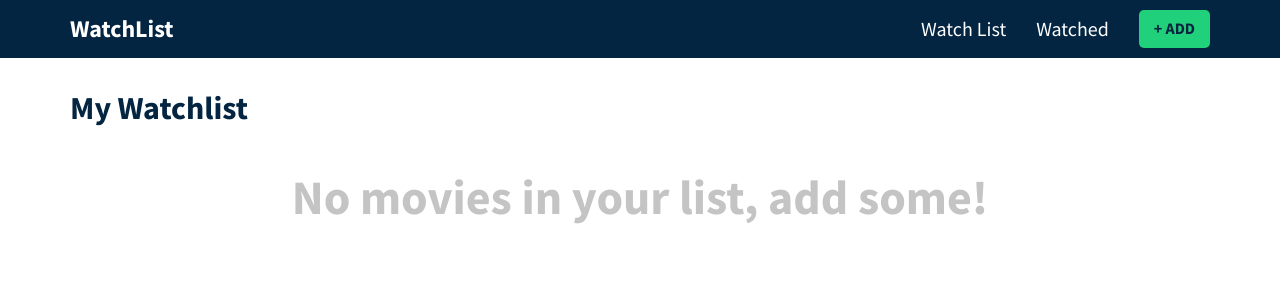
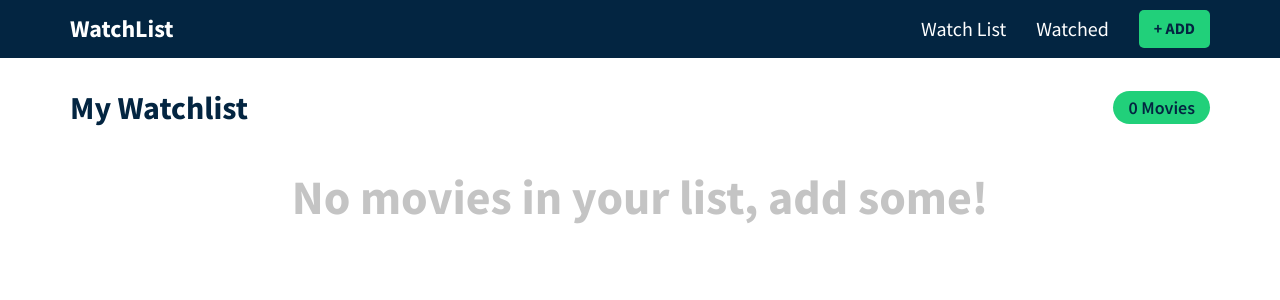
Before and after one commit to pavle99/movie_library, a React (Create React App) app: page / in a window 1280 px wide. Shown: the top 300 px of the page. Built offline with nearby package versions, Linux system fonts and the light colour scheme.

Commit message:
add movie counter

```diff
--- a/src/components/ResultCard.tsx
+++ b/src/components/ResultCard.tsx
@@ -10,11 +10,14 @@ export interface MovieProp {
 }
 
 const ResultCard = (movie: MovieProp) => {
-  const { addMovieToWatchlist, watchlist } = useContext(GlobalContext);
+  const { addMovieToWatchlist, addMovieToWatched, watchlist, watched } =
+    useContext(GlobalContext);
 
   let storedMovie = watchlist.find((wlmovie) => wlmovie.id === movie.id);
+  let storedMovieWatched = watched.find((wmovie) => wmovie.id === movie.id);
 
-  const watchlistDisabled = !!storedMovie;
+  const watchlistDisabled = storedMovie ? true : !!storedMovieWatched;
+  const watchedDisaled = !!storedMovieWatched;
 
   return (
     <div className="result-card">
@@ -45,6 +48,14 @@ const ResultCard = (movie: MovieProp) => {
           >
             Add to Watchlist
           </button>
+
+          <button
+            className="btn"
+            disabled={watchedDisaled}
+            onClick={() => addMovieToWatched(movie)}
+          >
+            Add to Watched
+          </button>
         </div>
       </div>
     </div>
--- a/src/components/Watched.tsx
+++ b/src/components/Watched.tsx
@@ -10,6 +10,9 @@ const Watched = () => {
       <div className="container">
         <div className="header">
           <h1 className="heading">Watched Movies</h1>
+          <span className="count-pill">
+            {watched.length} {watched.length === 1 ? "Movie" : "Movies"}
+          </span>
         </div>
 
         {watched.length > 0 ? (
--- a/src/components/Watchlist.tsx
+++ b/src/components/Watchlist.tsx
@@ -11,6 +11,9 @@ const Watchlist = () => {
       <div className="container">
         <div className="header">
           <h1 className="heading">My Watchlist</h1>
+          <span className="count-pill">
+            {watchlist.length} {watchlist.length === 1 ? "Movie" : "Movies"}
+          </span>
         </div>
 
         {watchlist.length > 0 ? (
```
